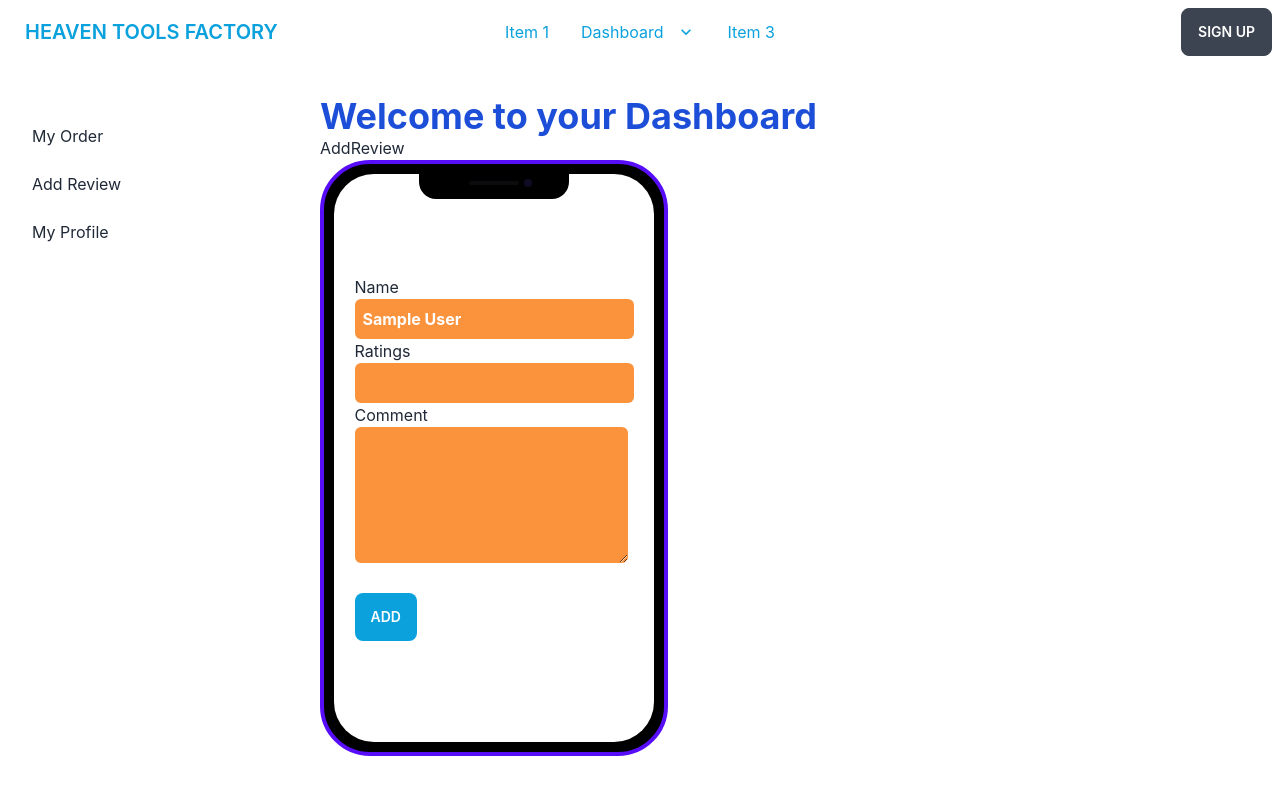
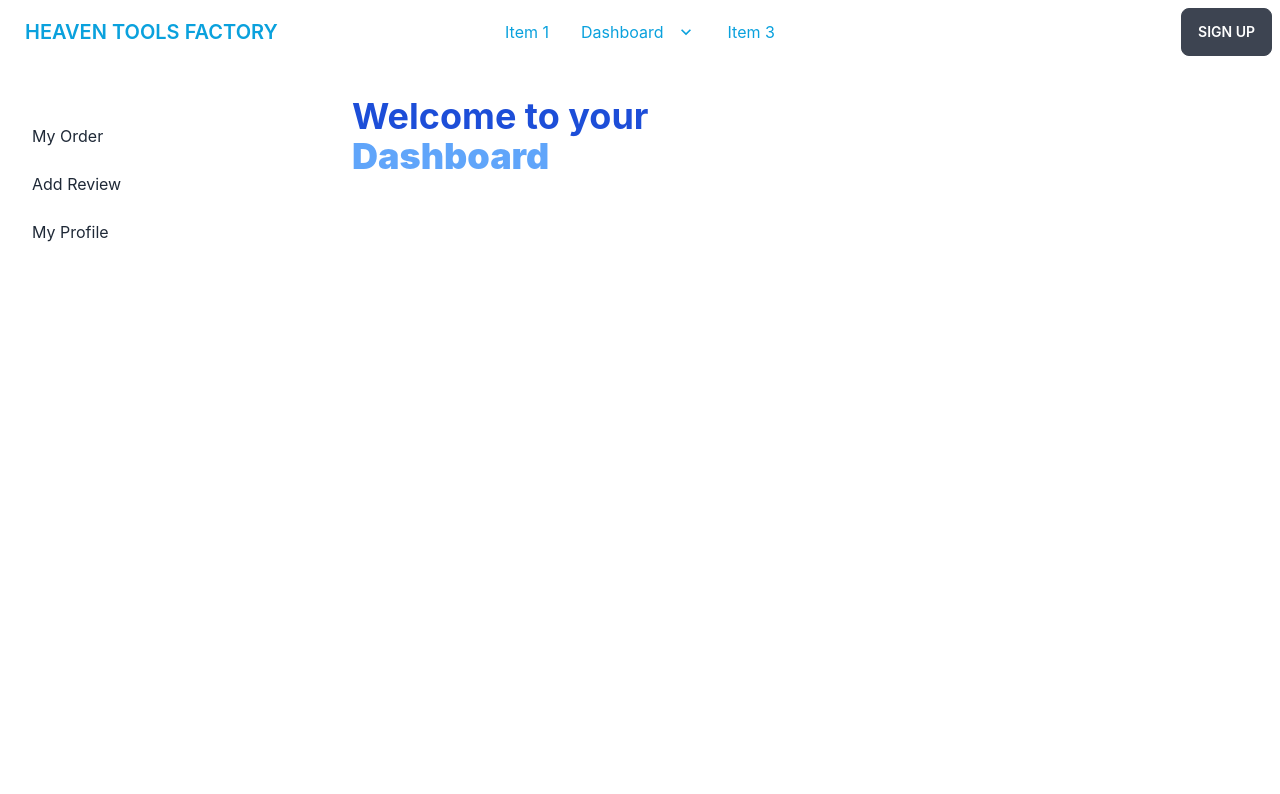
Before and after one commit to MDRAFIULI/real_interview_project_three_assign-12_client, a React (Create React App) app: page /dashboard/addReview in a window 1280 px wide. Shown: the top 794 px of the page. Built offline with nearby package versions, Linux system fonts and the light colour scheme; no server answers; sample sign-in values are in the browser's storage.

Commit message:
nested route set

```diff
--- a/src/page/Dashboard/AddReview/AddReview.js
+++ b/src/page/Dashboard/AddReview/AddReview.js
@@ -47,7 +47,7 @@ const AddReview = () => {
     }
     return (
         <div className='mx-auto'>
-            <h1>AddReview</h1>
+            {/* <h1 className='text-3xl ml-8 my-8 text-orange-400'>Add A Review</h1>
             <div class="mockup-phone border-primary">
                 <div class="camera"></div>
                 <div class="display">
@@ -64,7 +64,7 @@ const AddReview = () => {
                         </form>
                     </div>
                 </div>
-            </div>
+            </div> */}
         </div>
     );
 };
--- a/src/page/Dashboard/Dashboard.js
+++ b/src/page/Dashboard/Dashboard.js
@@ -6,7 +6,7 @@ const Dashboard = () => {
         <div class="drawer drawer-mobile mt-8">
             <input id="dashboard-sidebar" type="checkbox" class="drawer-toggle" />
             <div class="drawer-content ml-32">
-                <h2 className='text-4xl font-bold text-blue-700'>Welcome to your Dashboard</h2>
+                <h2 className='text-4xl font-bold text-blue-700 ml-8'>Welcome to your <br /> <strong className='text-blue-400'>Dashboard</strong></h2>
                 <Outlet></Outlet>
             </div>
             <div class="drawer-side">
```
